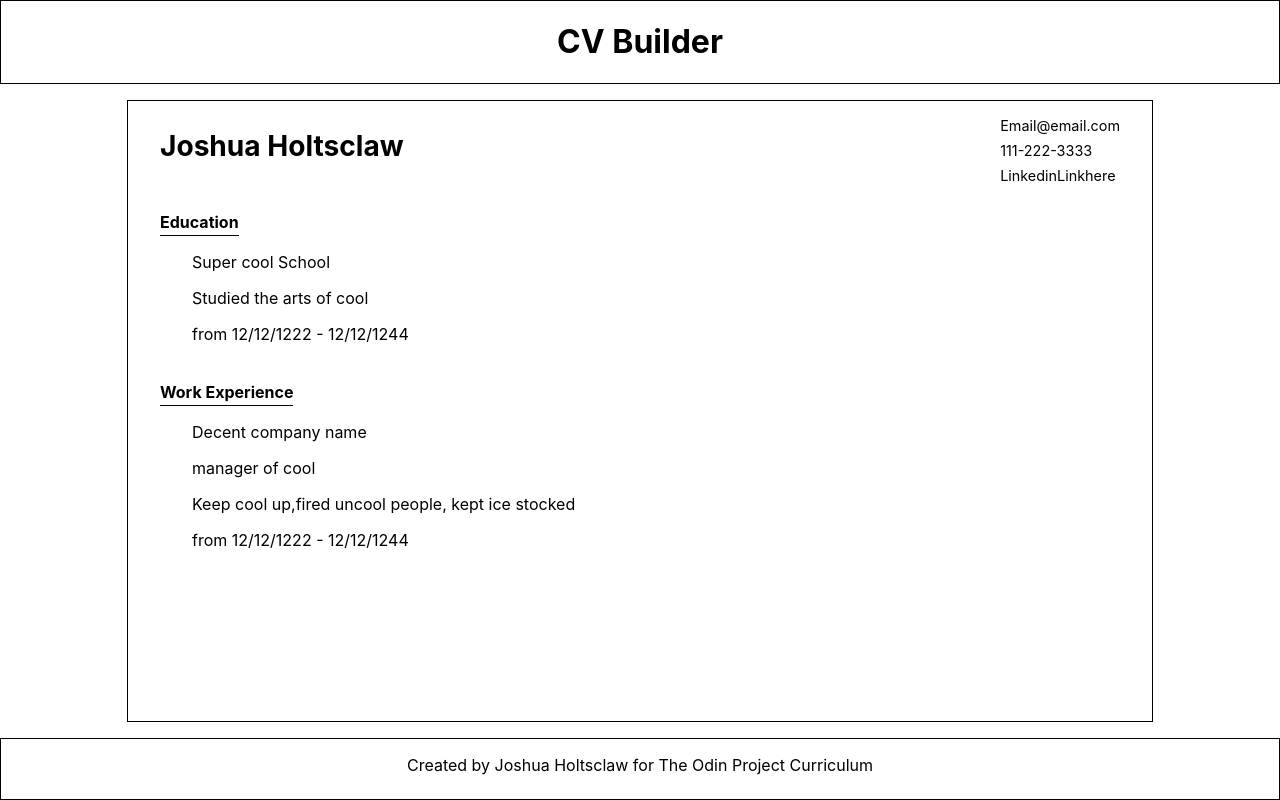
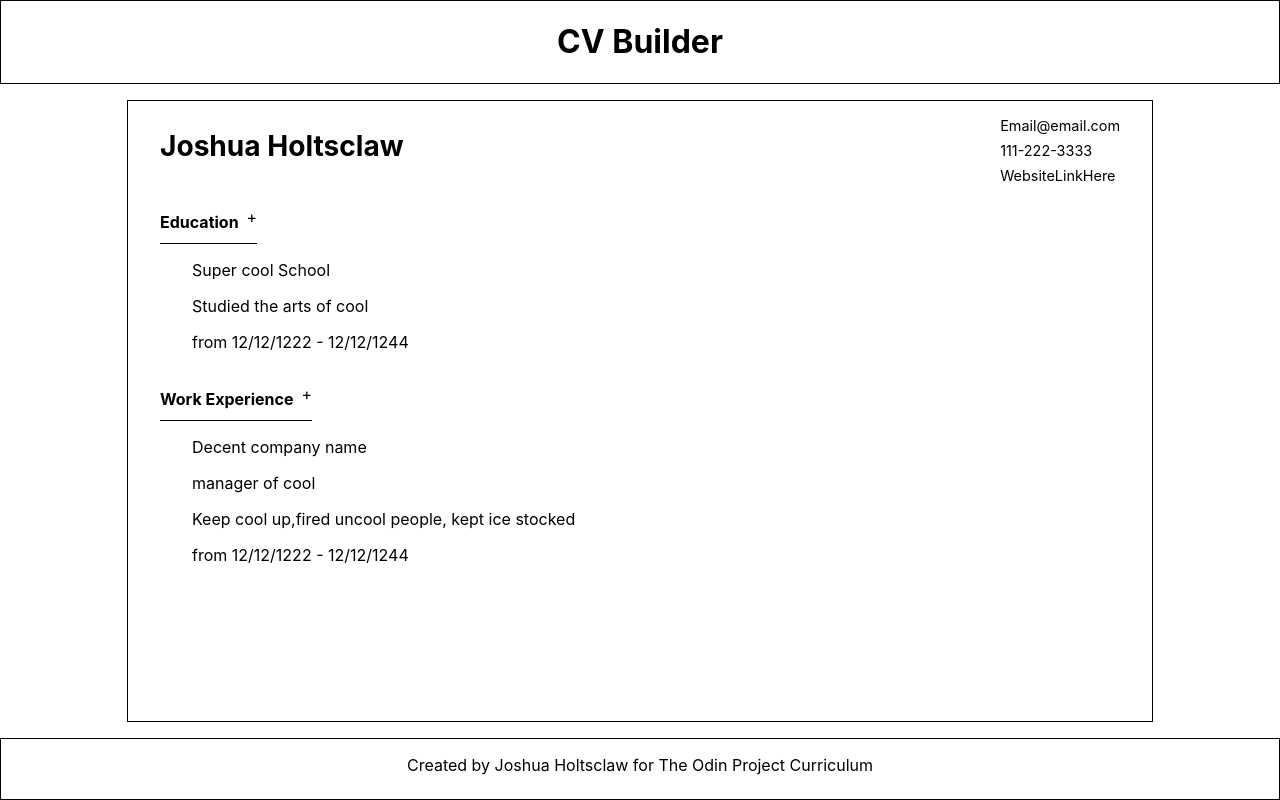
Before and after one commit to Marshnme/cv-app, a React (Create React App) app: page / in a window 1280 px wide. Built offline with nearby package versions, Linux system fonts and the light colour scheme.

Commit message:
added forms for adding work exp and education with basic inputs

```diff
--- a/src/components/Education.jsx
+++ b/src/components/Education.jsx
@@ -11,6 +11,7 @@ class Education extends React.Component{
             <div className='education-container'>
                 <div className="school-section-title">
                     <h4>Education</h4>
+                    <p>+</p>
                 </div>
                 <div className="schools">
                     <div className="school-info">
--- a/src/components/GeneralInfo.jsx
+++ b/src/components/GeneralInfo.jsx
@@ -15,7 +15,7 @@ class GeneralInfo extends React.Component{
                 <div className="contact-info">
                     <p>Email@email.com</p>
                     <p>111-222-3333</p>
-                    <p>LinkedinLinkhere</p>
+                    <p>WebsiteLinkHere</p>
                 </div>
             </div>
         )
--- a/src/components/WorkExp.jsx
+++ b/src/components/WorkExp.jsx
@@ -11,6 +11,7 @@ class WorkExp extends React.Component{
             <div className='work-exp-container'>
                 <div className="job-section-title">
                     <h4>Work Experience</h4>
+                    <p>+</p>
                 </div>
                 <div className="jobs">
                     <div className="job-info">
--- a/src/styles/Education.css
+++ b/src/styles/Education.css
@@ -7,10 +7,12 @@
 
 .school-section-title{
     border-bottom: 1px solid black;
+    display:flex;
 }
 
 .school-section-title h4{
     margin-bottom:.2rem;
+    margin-right: .5rem;
 }
 
 .schools{
--- a/src/styles/WorkExp.css
+++ b/src/styles/WorkExp.css
@@ -7,10 +7,12 @@
 
 .job-section-title {
     border-bottom: 1px solid black;
+    display:flex;
 }
 
 .job-section-title h4 {
     margin-bottom: .2rem;
+    margin-right: .5rem;
 }
 
 .jobs {
```
Also changed, not shown: src/components/EducationForm.jsx (added, +25 -0 lines), src/components/WorkExpForm.jsx (added, +27 -0 lines).
